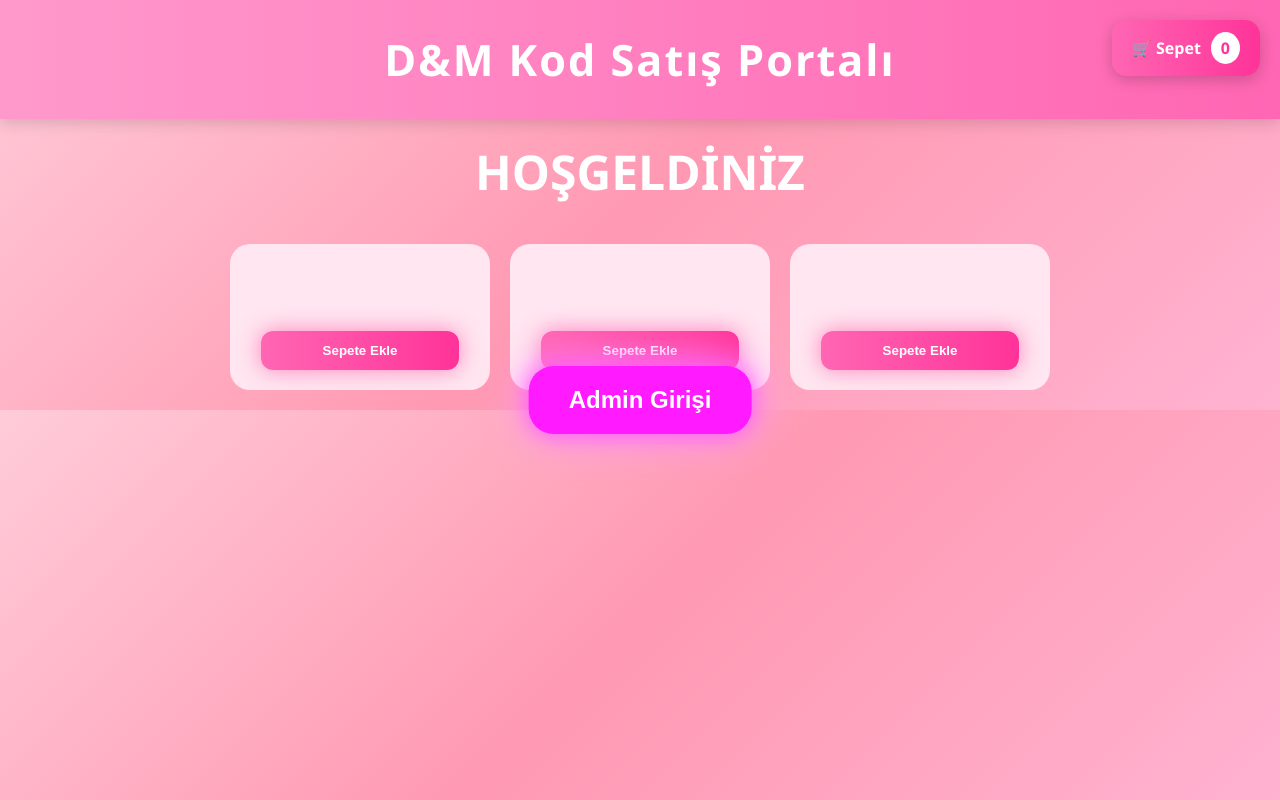
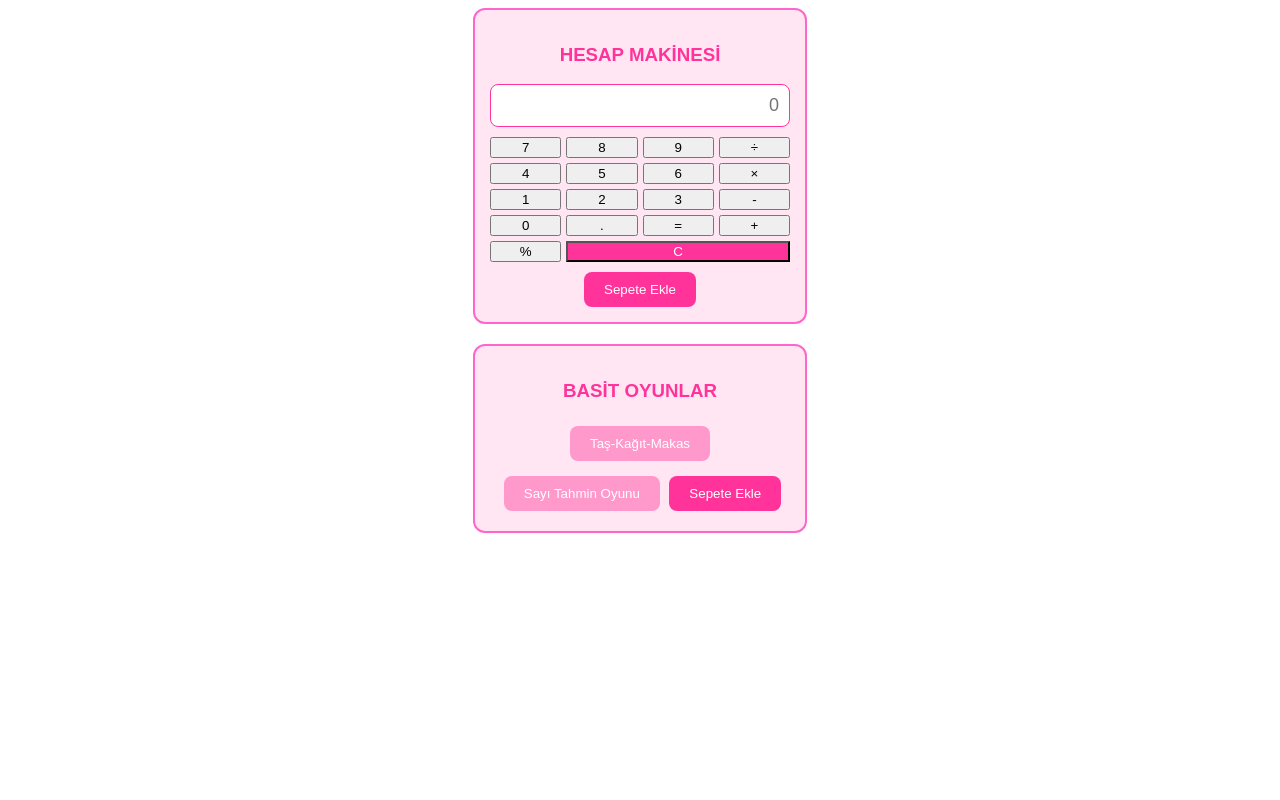
Before and after one commit to kodmekanizmamuh-oss/dm-kod-portal, a plain HTML site: page index.html in a window 1280 px wide. Drawn offline with Linux system fonts and the light colour scheme.

Commit message:
Update index.html

```diff
--- a/index.html
+++ b/index.html
@@ -1,102 +1,70 @@
-<!DOCTYPE html>
-<html lang="tr">
-<head>
-<meta charset="UTF-8">
-<meta name="viewport" content="width=device-width, initial-scale=1.0">
-<title>D&M Kod Satış Portalı - Admin</title>
-<style>
-body {font-family:'Segoe UI',sans-serif;margin:0;background: linear-gradient(135deg,#ffe6f0,#ffcce0,#ffb3d1);color:#333;overflow-x:hidden;animation:bgAnim 20s infinite alternate;}
-@keyframes bgAnim {0%{background:linear-gradient(135deg,#ffe6f0,#ffcce0,#ffb3d1);}50%{background:linear-gradient(135deg,#ffccd9,#ff99b3,#ffb3d1);}100%{background:linear-gradient(135deg,#ffe6f0,#ffcce0,#ffb3d1);}}
-header {background: linear-gradient(90deg,#ff99cc,#ff66b3);padding:30px;text-align:center;font-size:2.7em;font-weight:bold;letter-spacing:2px;box-shadow:0 4px 15px rgba(0,0,0,0.15);color:#fff;}
-#welcome {text-align:center;font-size:3em;font-weight:bold;margin:20px 0;color:#fff;animation:fadeIn 2s;}
-@keyframes fadeIn {0%{opacity:0;transform:translateY(-20px);}100%{opacity:1;transform:translateY(0);}}
-.slider-container {display:flex;overflow-x:auto;scroll-behavior:smooth;padding:20px;gap:20px;justify-content:center;}
-.slider-container::-webkit-scrollbar {display:none;}
-.product {background:#ffe6f0;padding:20px;border-radius:20px;text-align:center;width:220px;flex:0 0 auto;transition:transform 0.5s,box-shadow 0.5s;position:relative;overflow:hidden;color:#333;display:flex;flex-direction:column;align-items:center;}
-.product:hover {transform:scale(1.08);box-shadow:0 20px 35px rgba(0,0,0,0.2);}
-.product h3{margin:10px 0;font-size:1.2em;}
-.product button {align-self:center;background:linear-gradient(90deg,#ff66b3,#ff3399);border:none;padding:12px 20px;margin-top:15px;border-radius:12px;cursor:pointer;font-weight:bold;transition:0.4s;color:#fff;box-shadow:0 4px 15px rgba(0,0,0,0.2);animation:glow 2s infinite alternate;width:90%;}
-.product button:hover {transform:scale(1.05);background:linear-gradient(90deg,#ff3399,#ff0066);}
-@keyframes glow {0%{box-shadow:0 0 8px rgba(255,0,102,0.3);}100%{box-shadow:0 0 25px rgba(255,51,153,0.6);}}
-#cart{position:fixed;top:20px;right:20px;background:linear-gradient(90deg,#ff66b3,#ff3399);padding:12px 20px;border-radius:15px;cursor:pointer;font-weight:bold;box-shadow:0 4px 15px rgba(0,0,0,0.2);display:flex;align-items:center;z-index:100;color:#fff;}
-#cart span{background:#fff;color:#ff3399;border-radius:50%;padding:5px 10px;margin-left:10px;font-weight:bold;}
-#cart-items{position:fixed;top:70px;right:20px;background:#fff0f5;padding:20px;border-radius:15px;display:none;width:300px;max-height:450px;overflow-y:auto;box-shadow:0 10px 30px rgba(0,0,0,0.15);z-index:99;}
-#cart-items ul{list-style:none;padding:0;margin:0;}
-#cart-items li{margin-bottom:12px;display:flex;justify-content:space-between;align-items:center;}
-#checkout{background:linear-gradient(90deg,#ff3399,#ff0066);width:100%;border-radius:12px;padding:10px;font-weight:bold;font-size:1em;color:#fff;}
-#added-notif{position:fixed;bottom:20px;left:50%;transform:translateX(-50%);background:#ff3399;color:#fff;padding:15px 25px;border-radius:15px;font-weight:bold;opacity:0;pointer-events:none;transition:opacity 0.5s,bottom 0.5s;z-index:200;}
-#popup{position:fixed;top:50%;left:50%;transform:translate(-50%,-50%) scale(0);background:linear-gradient(135deg,#ff66b3,#ff3399);padding:30px;border-radius:20px;box-shadow:0 10px 25px rgba(0,0,0,0.2);color:#fff;font-size:1.2em;text-align:center;z-index:300;transition: transform 0.3s ease-in-out;}
-#admin-panel{position:fixed;top:100px;left:50%;transform:translateX(-50%);background:#ffe6f0;padding:20px;border-radius:15px;box-shadow:0 10px 25px rgba(0,0,0,0.2);display:none;z-index:500;width:300px;}
-#admin-panel h3{margin-top:0;text-align:center;color:#ff0066;}
-#admin-panel input, #admin-panel button{width:100%;padding:10px;margin:5px 0;border-radius:10px;border:1px solid #ff3399;}
-#admin-btn {position:fixed;top:50%;left:50%;transform:translate(-50%,-50%);background:#ff1aff;color:#fff;padding:20px 40px;font-size:1.5em;font-weight:bold;border:none;border-radius:25px;cursor:pointer;box-shadow:0 0 20px #ff4dff,0 0 40px #ff99ff;animation:neon 1.5s infinite alternate;z-index:400;}
-@keyframes neon {0%{box-shadow:0 0 15px #ff4dff,0 0 30px #ff99ff;}100%{box-shadow:0 0 25px #ff4dff,0 0 50px #ff99ff;}}
-</style>
-</head>
-<body>
-<header>D&M Kod Satış Portalı</header>
-<div id="welcome">HOŞGELDİNİZ</div>
-
-<div class="slider-container" id="products"></div>
-
-<div id="cart">🛒 Sepet <span id="cart-count">0</span></div>
-<div id="cart-items">
-<ul id="cart-list"></ul>
-<p id="total">Toplam: 0₺</p>
-<button id="checkout" onclick="checkout()">Satın Al</button>
+<!-- ÜRÜN: HESAP MAKİNESİ -->
+<div class="product" style="max-width:300px;margin:auto;padding:15px;border:2px solid #ff66cc;border-radius:12px;background:#ffe6f2;text-align:center;font-family:sans-serif;">
+  <h3 style="color:#ff3399;">HESAP MAKİNESİ</h3>
+  <input type="text" id="calc-screen" placeholder="0" readonly style="width:100%;padding:10px;margin-bottom:10px;border-radius:8px;border:1px solid #ff3399;text-align:right;font-size:18px;">
+  <div style="display:grid;grid-template-columns:repeat(4,1fr);gap:5px;">
+    <button onclick="press('7')">7</button>
+    <button onclick="press('8')">8</button>
+    <button onclick="press('9')">9</button>
+    <button onclick="press('/')">÷</button>
+    <button onclick="press('4')">4</button>
+    <button onclick="press('5')">5</button>
+    <button onclick="press('6')">6</button>
+    <button onclick="press('*')">×</button>
+    <button onclick="press('1')">1</button>
+    <button onclick="press('2')">2</button>
+    <button onclick="press('3')">3</button>
+    <button onclick="press('-')">-</button>
+    <button onclick="press('0')">0</button>
+    <button onclick="press('.')">.</button>
+    <button onclick="calculate()">=</button>
+    <button onclick="press('+')">+</button>
+    <button onclick="percent()">%</button>
+    <button onclick="clearScreen()" style="grid-column: span 3;background:#ff3399;color:#fff;">C</button>
+  </div>
+  <button onclick="addToCart('HESAP MAKİNESİ',200)" style="margin-top:10px;padding:10px 20px;background:#ff3399;color:#fff;border:none;border-radius:8px;">Sepete Ekle</button>
 </div>
 
-<div id="added-notif">Kod başarıyla sepete eklendi!</div>
-<div id="popup"></div>
-
-<!-- Görünür neon pembe admin butonu -->
-<button id="admin-btn" onclick="promptAdmin()">Admin Girişi</button>
-
-<div id="admin-panel">
-<h3>Admin Paneli</h3>
-<input type="text" id="new-name" placeholder="Ürün Adı">
-<input type="number" id="new-price" placeholder="Fiyat">
-<button onclick="addProduct()">Ürün Ekle / Güncelle</button>
-<button onclick="closeAdmin()">Kapat</button>
+<!-- ÜRÜN: BASİT OYUNLAR -->
+<div class="product" style="max-width:300px;margin:auto;padding:15px;border:2px solid #ff66cc;border-radius:12px;background:#ffe6f2;text-align:center;font-family:sans-serif;margin-top:20px;">
+  <h3 style="color:#ff3399;">BASİT OYUNLAR</h3>
+  <button onclick="rockPaperScissors()" style="margin:5px;padding:10px 20px;background:#ff99cc;color:#fff;border:none;border-radius:8px;">Taş-Kağıt-Makas</button>
+  <button onclick="guessNumber()" style="margin:5px;padding:10px 20px;background:#ff99cc;color:#fff;border:none;border-radius:8px;">Sayı Tahmin Oyunu</button>
+  <button onclick="addToCart('BASİT OYUNLAR',250)" style="margin-top:10px;padding:10px 20px;background:#ff3399;color:#fff;border:none;border-radius:8px;">Sepete Ekle</button>
 </div>
 
 <script>
-// Sepet
-let cart=[];
-function showNotif(){let n=document.getElementById('added-notif');n.style.opacity=1;n.style.bottom='50px';setTimeout(()=>{n.style.opacity=0;n.style.bottom='20px';},2000);}
-function showPopup(m){let p=document.getElementById('popup');p.innerText=m;p.style.transform='translate(-50%,-50%) scale(1)';setTimeout(()=>{p.style.transform='translate(-50%,-50%) scale(0)';},2500);}
-function addToCart(name,price){cart.push({name,price});updateCart();showNotif();}
-function updateCart(){let cl=document.getElementById('cart-list');cl.innerHTML='';let total=0;cart.forEach((item,i)=>{total+=item.price;cl.innerHTML+=`<li>${item.name} <button onclick="removeItem(${i})">❌</button></li>`;});document.getElementById('total').innerText='Toplam: '+total+'₺';document.getElementById('cart-count').innerText=cart.length;}
-function removeItem(i){cart.splice(i,1);updateCart();}
-function toggleCart(){let c=document.getElementById('cart-items');c.style.display=c.style.display==='none'?'block':'none';}
-document.getElementById('cart').addEventListener('click',toggleCart);
-function checkout(){if(cart.length===0){showPopup('Sepetiniz boş!');return;}let total=cart.reduce((s,it)=>s+it.price,0);showPopup(`Ödeme için IBAN: TR98000670100000022363236\nÖdenecek Tutar: ${total}₺`);cart=[];updateCart();}
+/* HESAP MAKİNESİ */
+let calcValue = "";
+function press(val){calcValue+=val;document.getElementById('calc-screen').value=calcValue;}
+function clearScreen(){calcValue="";document.getElementById('calc-screen').value=calcValue;}
+function calculate(){try{calcValue=eval(calcValue);document.getElementById('calc-screen').value=calcValue;}catch(e){document.getElementById('calc-screen').value="Hata";}}
+function percent(){try{calcValue=eval(calcValue)/100;document.getElementById('calc-screen').value=calcValue;}catch(e){document.getElementById('calc-screen').value="Hata";}}
 
-// Ürünler (fiyat boş)
-let products=[
-{name:"",price:0,desc:""},
-{name:"",price:0,desc:""},
-{name:"",price:0,desc:""}
-];
+/* BASİT OYUNLAR */
+function rockPaperScissors(){
+  const choices=["Taş","Kağıt","Makas"];
+  const user = prompt("Taş, Kağıt veya Makas seçin:");
+  const comp = choices[Math.floor(Math.random()*3)];
+  alert(`Bilgisayar: ${comp}\nSen: ${user}\nSonuç: ${determineRPS(user,comp)}`);
+}
+function determineRPS(user,comp){
+  if(user===comp) return "Berabere";
+  if((user==="Taş"&&comp==="Makas")||(user==="Kağıt"&&comp==="Taş")||(user==="Makas"&&comp==="Kağıt")) return "Kazandınız!";
+  return "Kaybettiniz!";
+}
+function guessNumber(){
+  const number=Math.floor(Math.random()*10)+1;
+  const guess=parseInt(prompt("1-10 arasında bir sayı tahmin edin:"));
+  if(guess===number) alert(`Tebrikler! Doğru sayı ${number}`);
+  else alert(`Yanlış! Doğru sayı ${number}`);
+}
+</script>
 
-function showProducts(){
-  let container=document.getElementById('products');container.innerHTML='';
-  products.forEach((p)=>{
-    let div=document.createElement('div');div.className='product';
-    div.innerHTML=`<div class="price-tag"></div>
-    <h3>${p.name}</h3>
-    <p>${p.desc}</p>
-    <button onclick="addToCart('${p.name}',${p.price})">Sepete Ekle</button>`;
-    container.appendChild(div);
-  });
+<style>
+button{
+  cursor:pointer;
+  transition:0.2s;
 }
-showProducts();
-
-// Admin Paneli
-const adminPassword = "1234";
-function promptAdmin(){let p = prompt("Admin şifresini giriniz:");if(p===adminPassword){document.getElementById('admin-panel').style.display='block';}else{alert("Şifre yanlış!");}}
-function addProduct(){let name=document.getElementById('new-name').value;let price=parseInt(document.getElementById('new-price').value);if(!name||isNaN(price)){alert("Geçerli değer girin!");return;}let exist=products.find(p=>p.name===name);if(exist){exist.price=price;}else{products.push({name:name,price:price,desc:""});}showProducts();showNotif();}
-function closeAdmin(){document.getElementById('admin-panel').style.display='none';}
-</script>
-</body>
-</html>
+button:hover{background:#ff3399;}
+</style>
```
